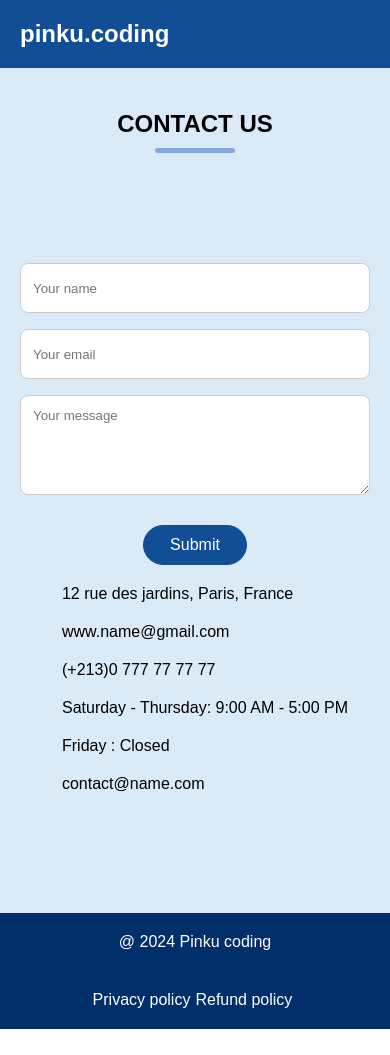
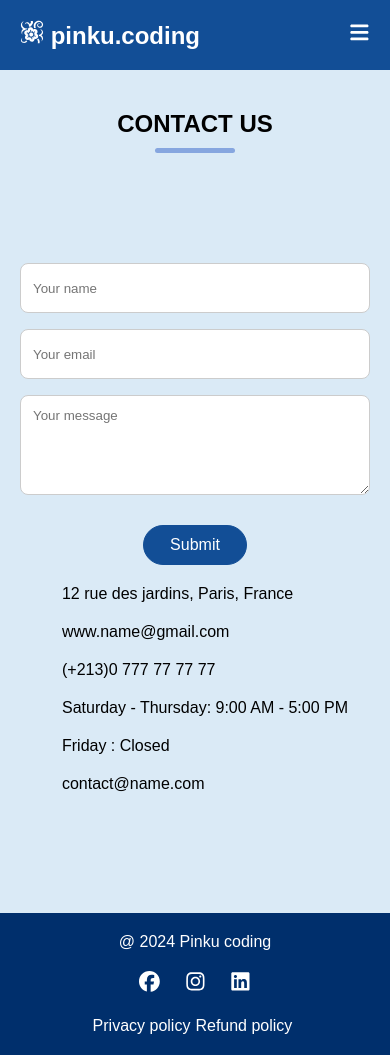
Before and after one commit to ouldamarawardia/first-react-app, a React (Create React App) app: page /contact in a window 390 px wide. Before the commit the page ends 1029 px from the top, so only its background shows below. Built offline with nearby package versions, Linux system fonts and the light colour scheme.

Commit message:
icons+mobile menu

```diff
--- a/package.json
+++ b/package.json
@@ -8,6 +8,7 @@
     "@testing-library/user-event": "^13.5.0",
     "react": "^18.3.1",
     "react-dom": "^18.3.1",
+    "react-icons": "^5.3.0",
     "react-router-dom": "^6.28.0",
     "react-scripts": "^5.0.1",
     "web-vitals": "^2.1.4"
--- a/src/App.css
+++ b/src/App.css
@@ -165,7 +165,7 @@ header .navbar{
 }
 
 .navbar :where(#menu-close-button, #menu-open-button){
-    display: block;
+    display: none;
 }
 
 /* Hero Section styling */
--- a/src/components/About.js
+++ b/src/components/About.js
@@ -6,7 +6,6 @@ function About() {
   return (
     <>
     <AboutBody/>
-    <Services/>
     </>
   )
 }
--- a/src/components/Footer.js
+++ b/src/components/Footer.js
@@ -1,5 +1,5 @@
 import React from 'react'
-
+import {FaInstagram ,FaLinkedin,FaFacebook } from "react-icons/fa6";
 function Footer() {
   return (
     <footer className="footer-section">
@@ -7,18 +7,18 @@ function Footer() {
                 <p className="copyright-text">@ 2024 Pinku coding</p>
                 <div className="social-link-list">
                     <a href="www.facebook.com" className="social-link">
-                        <i className="fa-brands fa-facebook"></i>
+                        <i><FaFacebook /></i>
                     </a>
                     <a href="www.instagram.com" className="social-link">
-                        <i className="fa-brands fa-instagram"></i>
+                        <i><FaInstagram /></i>
                     </a>
                     <a href="www.linkedin.com" className="social-link">
-                        <i className="fa-brands fa-linkedin"></i>
+                        <i><FaLinkedin /></i>
                     </a>
                 </div>
 
                 <p className="policy-text">
-                    <a href="#" className="policy-link" >Privacy policy</a>
+                    <a href="/" className="policy-link" >Privacy policy</a>
                     <span className="separator">Refund policy</span>
                 </p>
             </div>
--- a/src/components/Header.js
+++ b/src/components/Header.js
@@ -1,26 +1,46 @@
-import React from 'react'
+import React, { useState } from 'react';
 import { Link } from 'react-router-dom';
+import { FaBars } from "react-icons/fa6";
+import { IoIosClose } from "react-icons/io";
+import { GiVineFlower } from "react-icons/gi";
 
 function Header() {
+  const [isMobileMenuVisible, setMobileMenuVisible] = useState(false);
+
+  const toggleMenu = () => {
+    setMobileMenuVisible((prev) => !prev);
+    document.body.classList.toggle('show-mobile-menu', !isMobileMenuVisible);
+  };
+
+  const closeMenu = () => {
+    setMobileMenuVisible(false);
+    document.body.classList.remove('show-mobile-menu');
+  };
+
   return (
     <header>
-        <nav className="navbar section-content">
-            <Link href="/" className="nav-logo">
-                <h2 className="logo-text">pinku.coding</h2>
-            </Link>
+      <nav className="navbar section-content">
+        <Link to="/" className="nav-logo">
+          <h2 className="logo-text"><GiVineFlower /> pinku.coding</h2>
+        </Link>
 
+        <div className={`nav-menu ${isMobileMenuVisible ? 'active' : ''}`}>
+          <button id="menu-close-button" onClick={closeMenu}>
+            <IoIosClose />
+          </button>
+          <Link className="nav-link" to="/" onClick={closeMenu}>Home</Link>
+          <Link className="nav-link" to="/about" onClick={closeMenu}>About</Link>
+          <Link className="nav-link" to="/services" onClick={closeMenu}>Services</Link>
+          <Link className="nav-link" to="/ourteam" onClick={closeMenu}>Our Team</Link>
+          <Link className="nav-link" to="/contact" onClick={closeMenu}>Contact</Link>
+        </div>
 
-            <div className="nav-menu">
-                <Link className="nav-link" to="/">Home</Link>
-                <Link className="nav-link" to="/about">About</Link>
-                <Link className="nav-link" to="/services">Services</Link>
-                <Link className="nav-link" to="/ourteam">OurTeam</Link>
-                <Link className="nav-link" to="/contact">Contact</Link>
-            </div>
-            <button id="menu-open-button" className="fas fa-bars"></button>
-        </nav>
+        <button id="menu-open-button" onClick={toggleMenu}>
+          <FaBars />
+        </button>
+      </nav>
     </header>
-  )
+  );
 }
 
-export default Header
+export default Header;
--- a/src/components/Home.js
+++ b/src/components/Home.js
@@ -1,6 +1,7 @@
 
 import React from 'react'
 import mainImage from '../assets/images/main.png';
+
 function Home() {
   return (
     <section className="hero-section">
--- a/src/components/Services.js
+++ b/src/components/Services.js
@@ -5,7 +5,6 @@ function Services() {
   return (
     <>
     <ServicesBody/>
-    <Team/>
     </>
   )
 }
--- a/src/components/Team.js
+++ b/src/components/Team.js
@@ -5,7 +5,6 @@ function Team() {
   return (
     <>
     <TeamBody/>
-    <Contact/>
     </>
   )
 }
--- a/src/components/pages/AboutBody.js
+++ b/src/components/pages/AboutBody.js
@@ -1,5 +1,6 @@
 import React from 'react'
 import about from '../../assets/images/aboutUs.png';
+import {FaInstagram ,FaLinkedin,FaFacebook } from "react-icons/fa6";
 export default function AboutBody() {
   return (
     <>
@@ -15,13 +16,13 @@ export default function AboutBody() {
                         quibusdam fuga optio impedit.</p>
                     <div className="social-link-list">
                         <a href="www.facebook.com" className="social-link">
-                            <i className="fa-brands fa-facebook"></i>
+                            <i><FaFacebook/></i>
                         </a>
                         <a href="www.intagram.com" className="social-link">
-                            <i className="fa-brands fa-instagram"></i>
+                            <i><FaInstagram/></i>
                         </a>
                         <a href="www.linkedin.com" className="social-link">
-                            <i className="fa-brands fa-linkedin"></i>
+                            <i><FaLinkedin/></i>
                         </a>
                     </div>
                 </div>
```
Also changed, not shown: 1 other file (tests, documents, lock files or other folders).
